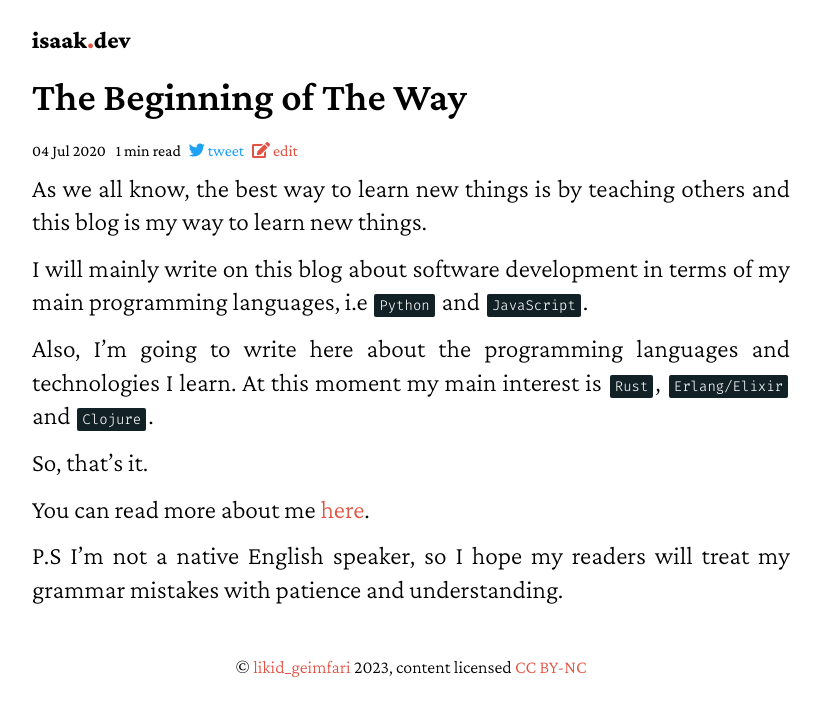
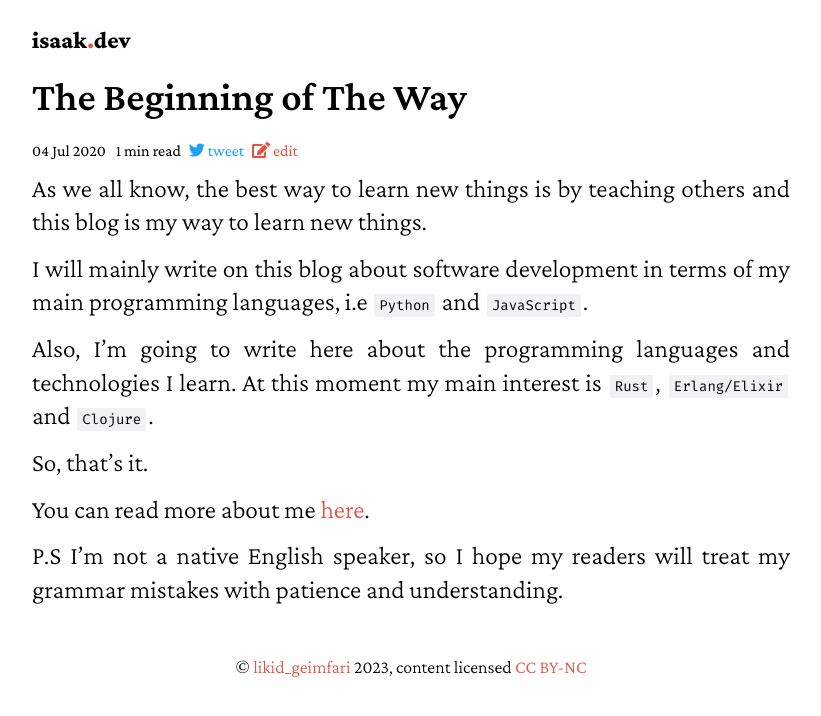
Before and after one commit to lk-geimfari/lk-geimfari.github.io, a Jekyll site: the page built from _posts/2020-07-04-the-beginning-of-the-way.md, in a window 1280 px wide. Shown: the top 716 px of the page, without its empty margins (229-1050 px from the left). Built offline with Jekyll 4.4.1, drawn with Linux system fonts in a browser that asks for light colours; nearby versions of some CDN libraries.

Commit message:
Fix themes

```diff
--- a/assets/css/syntax.css
+++ b/assets/css/syntax.css
@@ -14,11 +14,12 @@
 .content code.highlighter-rouge {
     padding: 2px 5px;
     margin: 0 2px;
-    color: white;
+    color: black;
+    font-size: 14px;
+    font-weight: 400;
+    white-space: pre;
     border-radius: 2px;
-    white-space: pre;
-    background-color: #122126;
-    font-size: 14px;
+    background-color: rgba(175, 184, 193, 0.2);
     font-family: 'Fira Code', monospace !important;
 }
 
@@ -431,6 +432,13 @@ pre.highlight {
     padding: 30px 30px 30px 30px;
 }
 
-.highlight{
+.highlight {
     border-radius: calc(1.5rem);
 }
+
+@media (prefers-color-scheme: dark) {
+    .content code.highlighter-rouge {
+        color: #adbac7;
+        background-color: rgba(99, 110, 123, 0.4)
+    }
+}
```
